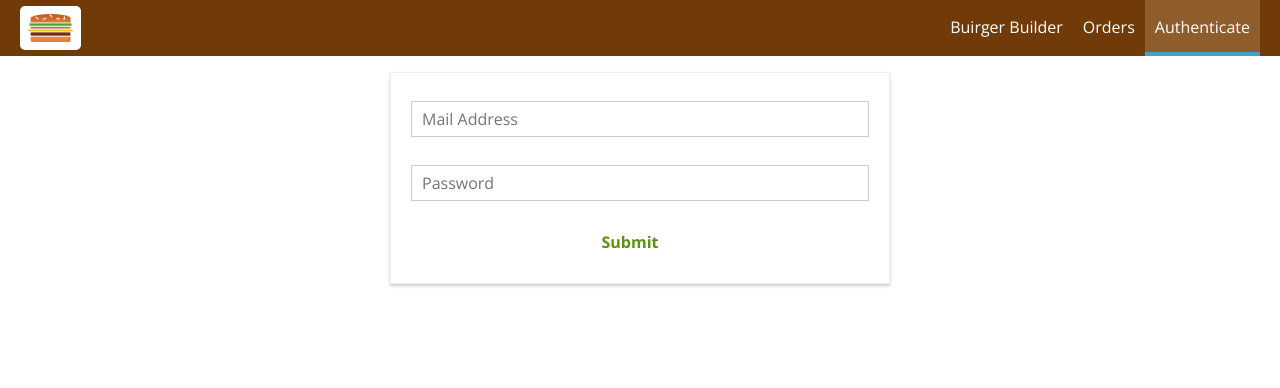
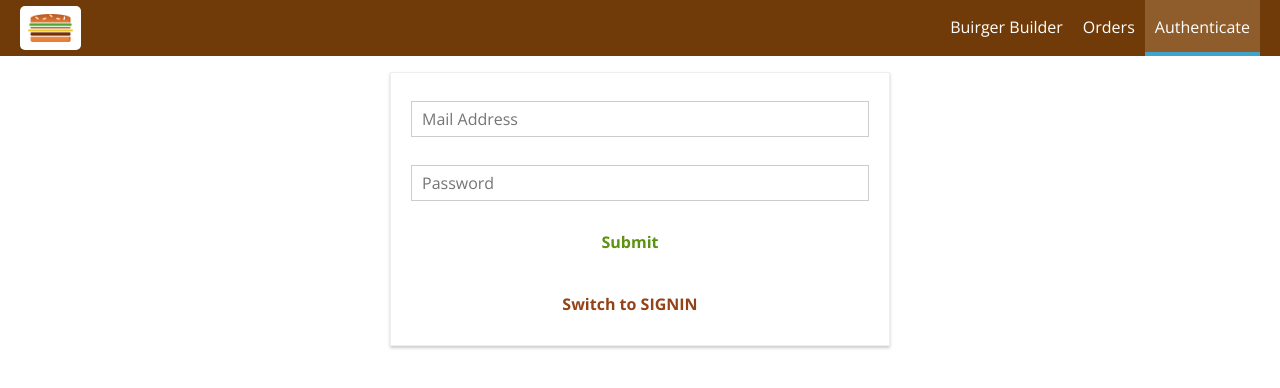
Before and after one commit to IlyaKirsanov/burger, a React (Create React App) app: page /auth in a window 1280 px wide. Shown: the top 388 px of the page. Built offline with nearby package versions, Linux system fonts and the light colour scheme.

Commit message:
switch to login method

```diff
--- a/src/containers/Auth/Auth.js
+++ b/src/containers/Auth/Auth.js
@@ -38,7 +38,8 @@
 				valid: false,
 				touched: false
 			}
-		}
+		},
+		isSignup: true
 	}
 
 	checkValidation(value, rules) {
@@ -87,7 +88,16 @@
 
 	submitHandler = (event) =>{
 		event.preventDefault()
-		this.props.onAuth(this.state.controls.email.value, this.state.controls.password.value)
+		this.props.onAuth(
+			this.state.controls.email.value,
+			this.state.controls.password.value,
+			this.state.isSignup)
+	}
+
+	switchAuthModeHandler = () =>{
+		this.setState(prevState =>{
+			return { isSignup: !prevState.isSignup}
+		})
 	}
 
 	render() {
@@ -115,7 +125,11 @@
 				<form onSubmit = {this.submitHandler}>
 					{form}
 					<Button btnType="Success">Submit</Button>
+
 				</form>
+				<Button
+					clicked={this.switchAuthModeHandler}
+					btnType="Danger">Switch to {this.state.isSignup? 'SIGNIN' : 'SIGNUP'}</Button>
 			</div>
 		)
 	}
@@ -123,7 +137,7 @@
 
 const mapDispatchToProps = dispatch =>{
 	return{
-		onAuth: (email, password) => { dispatch(actions.auth(email, password))}
+		onAuth: (email, password, isSignup) => { dispatch(actions.auth(email, password, isSignup))}
 	}
 }
 
--- a/src/store/actions/auth.js
+++ b/src/store/actions/auth.js
@@ -1,8 +1,8 @@
 import * as actionTypes from './actionTypes'
 import axios from 'axios'
 
-export const authStart = () =>{
-	return{
+export const authStart = () => {
+	return {
 		type: actionTypes.AUTH_START
 	}
 }
@@ -21,7 +21,7 @@
 	}
 }
 
-export const auth = (email, password) =>{
+export const auth = (email, password, isSignup) => {
 	return dispatch => {
 		dispatch(authStart())
 		const authData = {
@@ -29,7 +29,11 @@
 			password: password,
 			returnSecureToken: true
 		}
-	axios.post('https://identitytoolkit.googleapis.com/v1/accounts:signUp?key=AIzaSyDovNbpxucVqhznb1N9e5bZzVU7yxd9aDU' , authData)
+		let url = 'https://identitytoolkit.googleapis.com/v1/accounts:signUp?key=AIzaSyDovNbpxucVqhznb1N9e5bZzVU7yxd9aDU'
+		if(!isSignup){
+			url = 'https://identitytoolkit.googleapis.com/v1/accounts:signInWithPassword?key=AIzaSyDovNbpxucVqhznb1N9e5bZzVU7yxd9aDU'
+		}
+		axios.post(url, authData)
 			.then(response => {
 				console.log(response);
 				dispatch(authSuccess(response.data))
```
Lines whose indentation alone changed are shown as unchanged.
